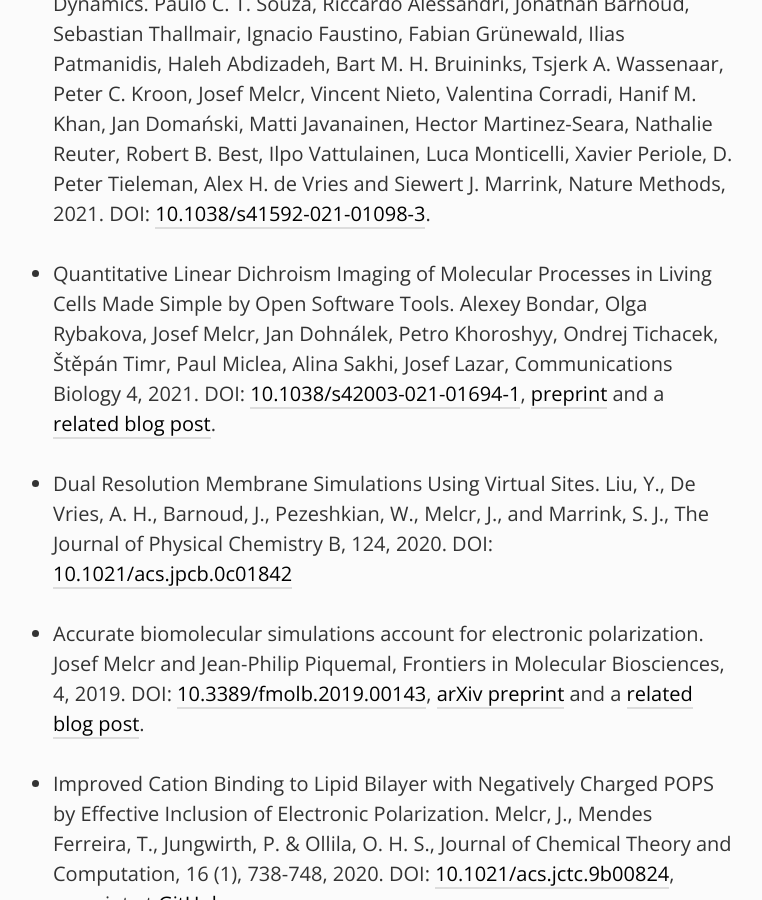
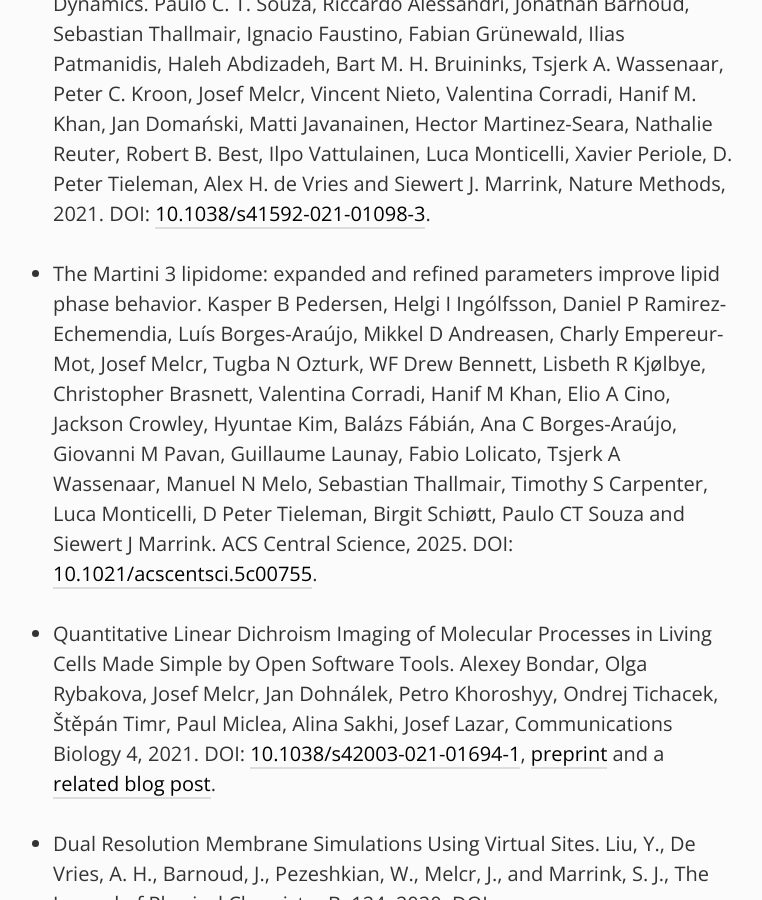
Before and after one commit to jmelcr/jmelcr.github.io, a Jekyll site: the page built from publications.md, in a window 1280 px wide and 900 px high, scrolled down 1278 px. Shown: the whole window, without its empty margins (267-1029 px from the left). Built offline with Jekyll 4.4.1, drawn with Linux system fonts in a browser that asks for light colours; comment, search, counter and statistics services are not loaded.

```diff
--- a/_config.yml
+++ b/_config.yml
@@ -40,7 +40,7 @@ nav:
 # The links in the site footer
 footer_links:
   - title: "LinkedIn"
-    url:   "https://cz.linkedin.com/in/jmelcr"
+    url:   "https://linkedin.com/in/jmelcr"
   - title: "GitHub"
     url:   "https://github.com/jmelcr"
   - title: "ResearchGate"
--- a/publications.md
+++ b/publications.md
@@ -58,6 +58,11 @@ Robert B. Best, Ilpo Vattulainen, Luca Monticelli, Xavier Periole,
 D. Peter Tieleman, Alex H. de Vries and Siewert J. Marrink,
 Nature Methods, 2021.
 DOI: [10.1038/s41592-021-01098-3](https://doi.org/10.1038/s41592-021-01098-3).
+
+- The Martini 3 lipidome: expanded and refined parameters improve lipid phase behavior.
+Kasper B Pedersen, Helgi I Ingólfsson, Daniel P Ramirez-Echemendia, Luís Borges-Araújo, Mikkel D Andreasen, Charly Empereur-Mot, Josef Melcr, Tugba N Ozturk, WF Drew Bennett, Lisbeth R Kjølbye, Christopher Brasnett, Valentina Corradi, Hanif M Khan, Elio A Cino, Jackson Crowley, Hyuntae Kim, Balázs Fábián, Ana C Borges-Araújo, Giovanni M Pavan, Guillaume Launay, Fabio Lolicato, Tsjerk A Wassenaar, Manuel N Melo, Sebastian Thallmair, Timothy S Carpenter, Luca Monticelli, D Peter Tieleman, Birgit Schiøtt, Paulo CT Souza and Siewert J Marrink.
+ACS Central Science, 2025.
+DOI: [10.1021/acscentsci.5c00755](https://doi.org/10.1021/acscentsci.5c00755).
 
 - Quantitative Linear Dichroism Imaging of Molecular Processes in Living Cells Made Simple by Open Software Tools.
 Alexey Bondar, Olga Rybakova, Josef Melcr, Jan Dohnálek, Petro Khoroshyy,
```
Also changed, not shown: _includes/medaillon.md (+2 -2 lines), aboutme.md (+15 -0 lines), index.md (+4 -4 lines), projects.md (+6 -0 lines).
